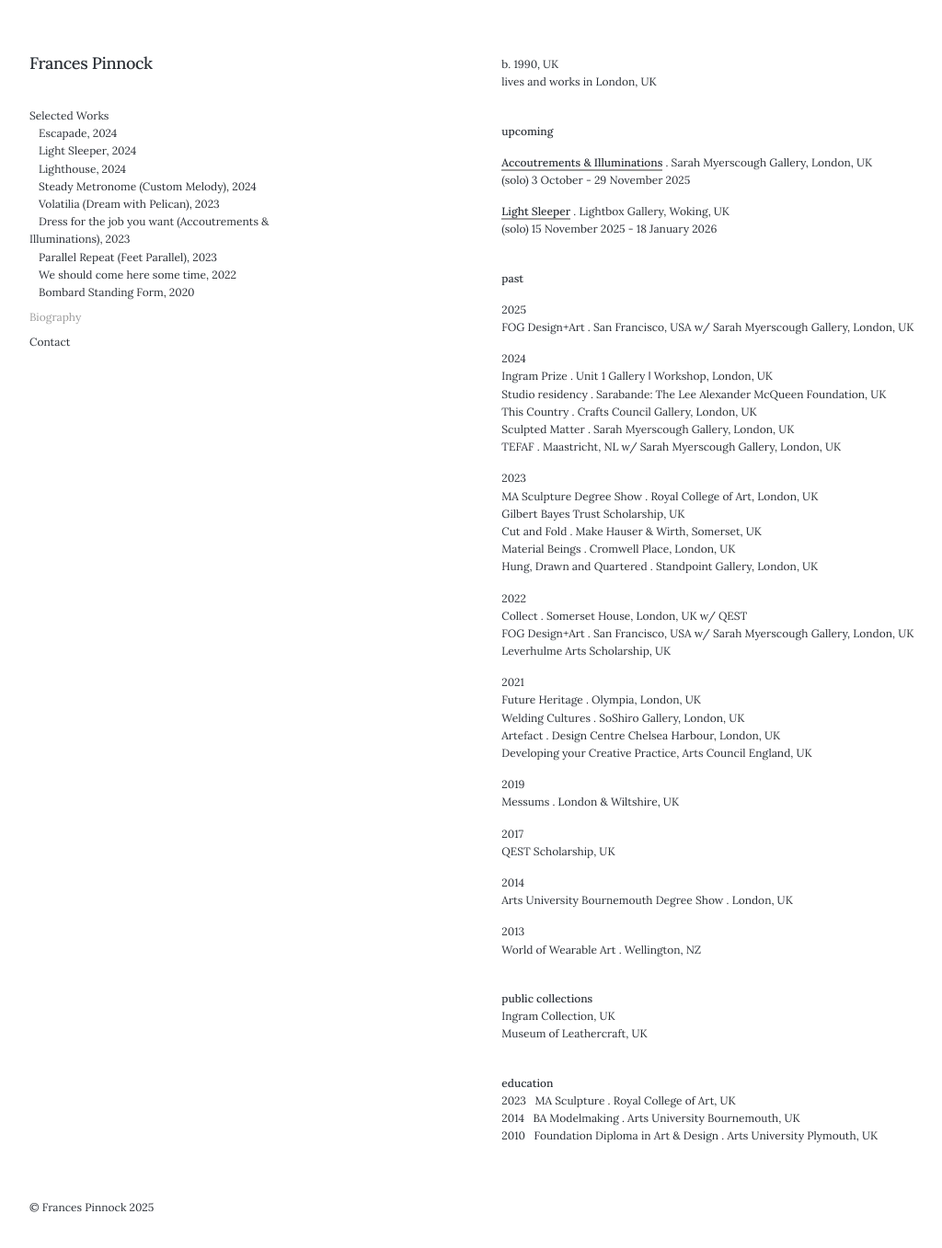
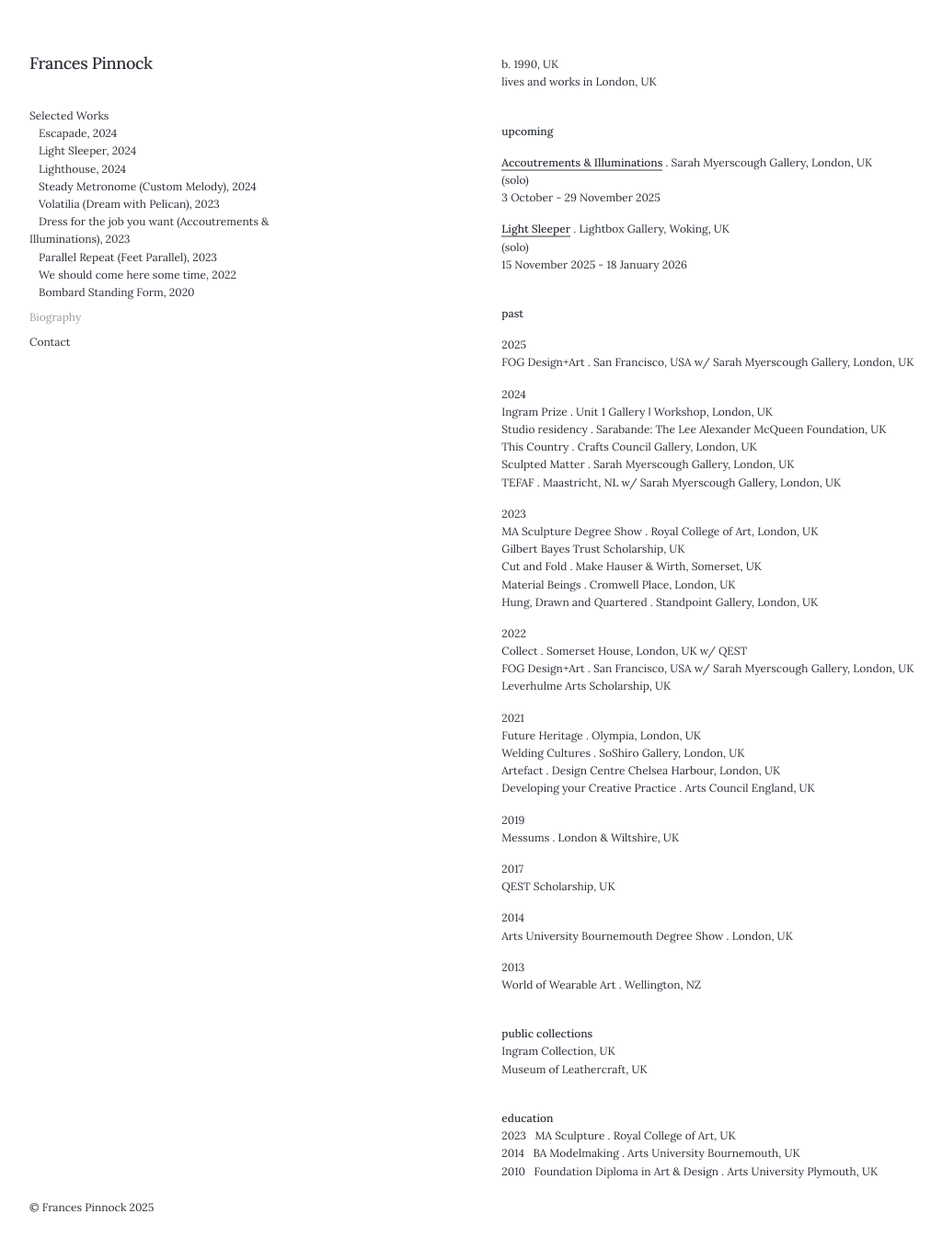
Before and after one commit to francespinnock/francespinnock.github.io, a Jekyll site: the page built from _pages/bio.md, in a window 1280 px wide and 1362 px high. Shown: the top 1357 px of the window at 92% size, without its empty margins (28-1052 px from the left). Built offline with Jekyll 4.4.1, drawn with Linux system fonts in a browser that asks for light colours; nearby versions of some CDN libraries; some web fonts are replaced.

Commit message:
Update bio.md

```diff
--- a/_pages/bio.md
+++ b/_pages/bio.md
@@ -48,7 +48,7 @@ Leverhulme Arts Scholarship, UK
 Future Heritage . Olympia, London, UK
 Welding Cultures . SoShiro Gallery, London, UK
 Artefact . Design Centre Chelsea Harbour, London, UK
-Developing your Creative Practice, Arts Council England, UK
+Developing your Creative Practice . Arts Council England, UK
 
 2019
 Messums . London & Wiltshire, UK
```
